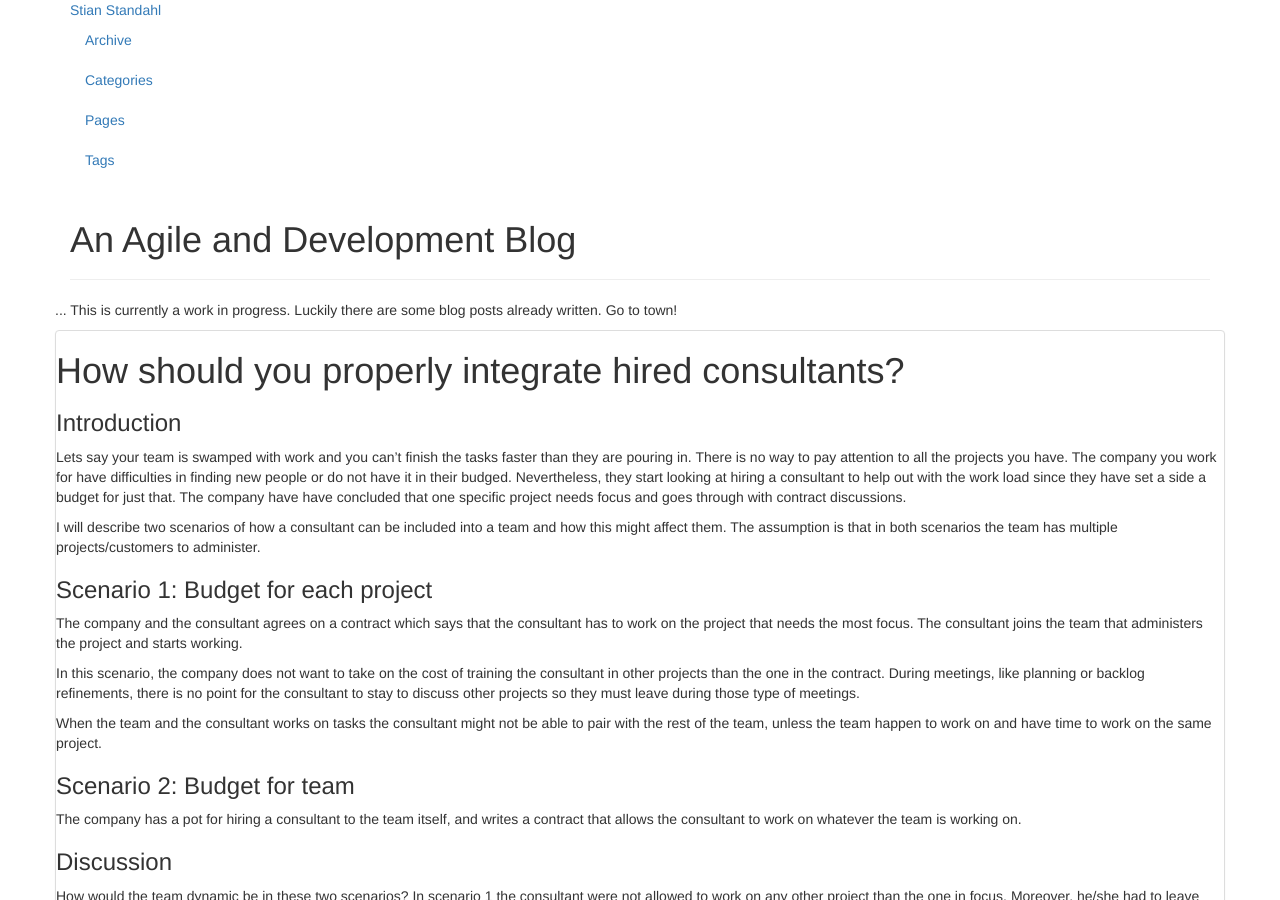
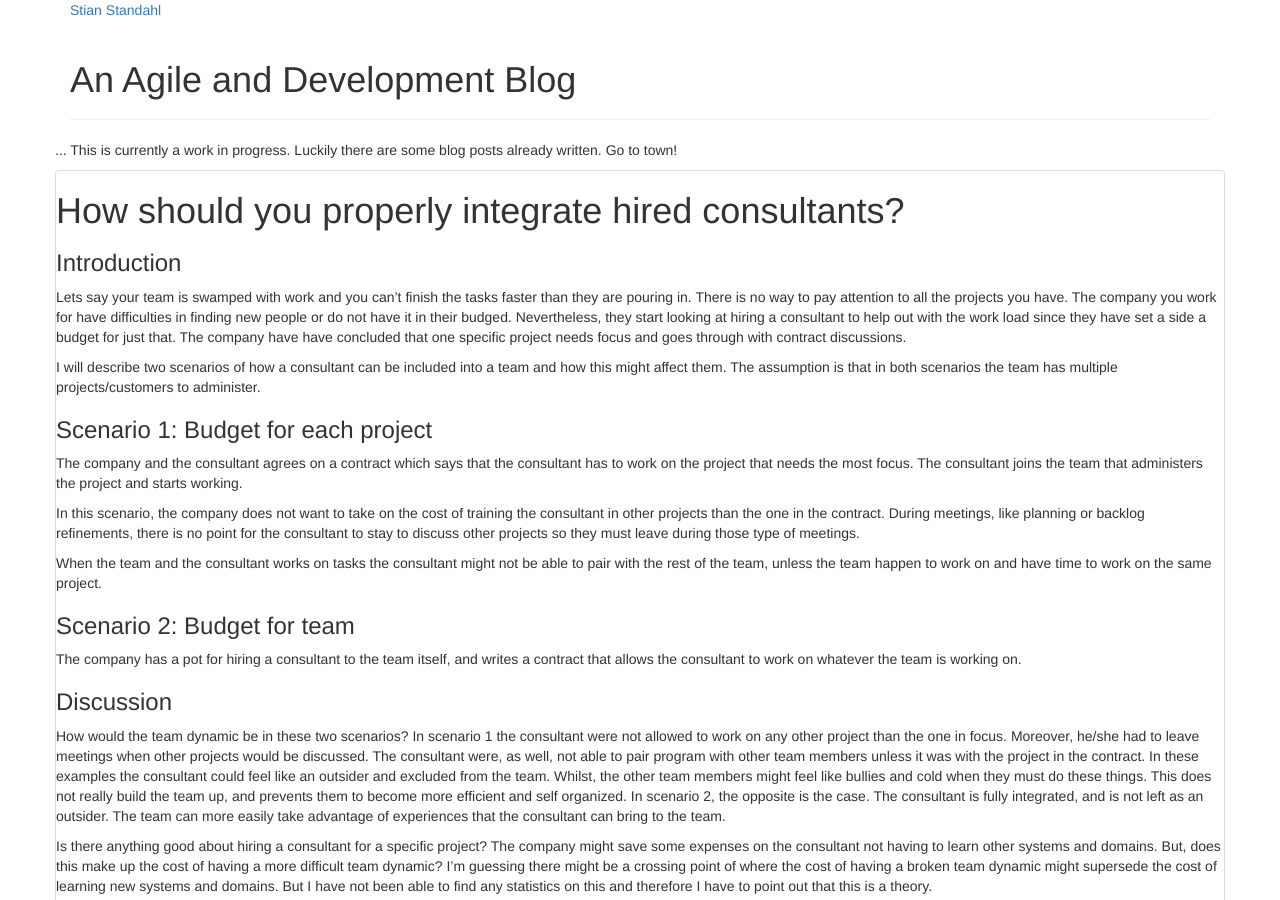
Before and after one commit to stiasta/stiasta.github.io, a Jekyll site: the page built from index.md, in a window 1280 px wide and 900 px high. Built offline with Jekyll 4.4.1, drawn with Linux system fonts in a browser that asks for light colours.

Commit message:
started fixing layout

```diff
--- a/_includes/themes/twitter/default.html
+++ b/_includes/themes/twitter/default.html
@@ -39,11 +39,11 @@
       <div class="fill">
         <div class="container">
           <a class="brand" href="{{ HOME_PATH }}">{{ site.title }}</a>
-          <ul class="nav">
+          <!-- <ul class="nav">
             {% assign pages_list = site.pages %}
             {% assign group = 'navigation' %}
             {% include JB/pages_list %}
-          </ul>
+          </ul> -->
         </div>
       </div>
     </div>
```
